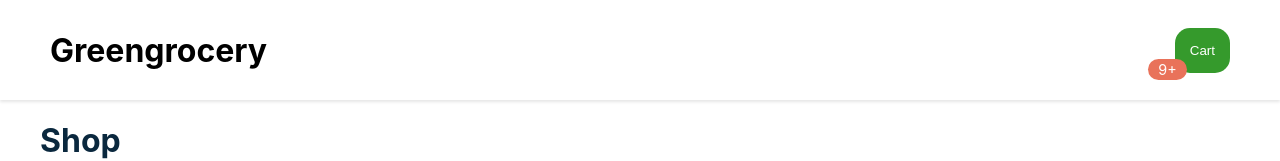
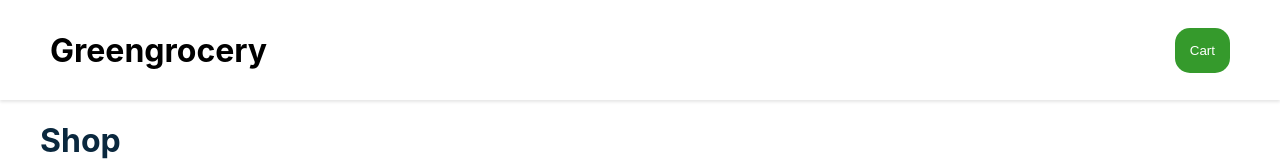
Before and after one commit to levelasquez/react-shopping-cart-course, a React (Create React App) app: page / in a window 1280 px wide. Shown: the top 161 px of the page. Built offline with nearby package versions, Linux system fonts and the light colour scheme.

Commit message:
showing product quantity on cart button

```diff
--- a/src/App.js
+++ b/src/App.js
@@ -40,11 +40,9 @@ class App extends Component {
   }
 
   render() {
-    console.log(this.state.cart)
-
     return (
       <div>
-        <Navbar />
+        <Navbar cart={this.state.cart} />
         <Layout>
           <Title />
           <Products addCart={this.addCart} products={this.state.products} />
--- a/src/components/Cart.js
+++ b/src/components/Cart.js
@@ -20,10 +20,13 @@ const styles = {
 
 class Cart extends Component {
   render() {
+    const { cart } = this.props
+    const quantity = cart.reduce((acc, element) => acc + element.quantity, 0)
+
     return (
       <div>
         <span style={styles.bubble}>
-          <BubbleAlert value={10} />
+          {quantity !== 0 ? <BubbleAlert value={quantity} /> : null}
         </span>
         <button style={styles.cart}>Cart</button>
       </div>
--- a/src/components/Navbar.js
+++ b/src/components/Navbar.js
@@ -18,10 +18,12 @@ const styles = {
 
 class Navbar extends Component {
   render() {
+    const { cart } = this.props
+
     return (
       <nav style={styles.navbar}>
         <Logo />
-        <Cart />
+        <Cart cart={cart} />
       </nav>
     )
   }
```
